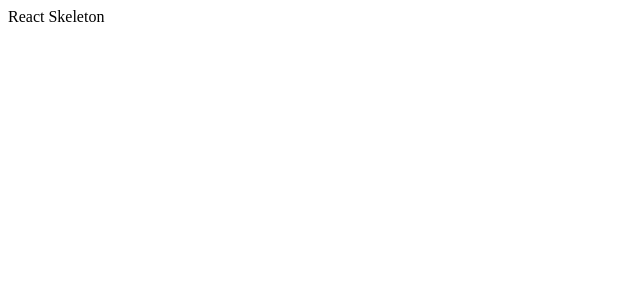
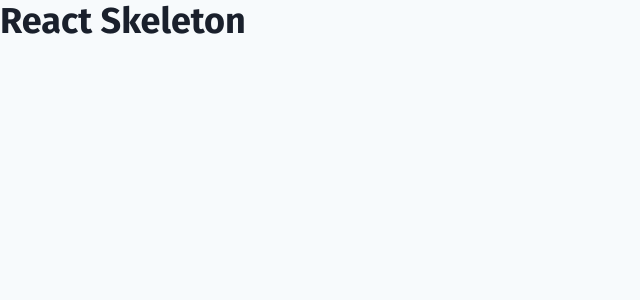
Before and after one commit to BojanStipic/react-skeleton, a React (Vite) app: page / in a window 1280 px wide. Shown: the top 300 px of the page, without its empty margins (0-640 px from the left). Built offline with nearby package versions, Linux system fonts and the light colour scheme.

Commit message:
Install chakra-ui

```diff
--- a/src/App.tsx
+++ b/src/App.tsx
@@ -1,3 +1,5 @@
+import { Heading } from "@chakra-ui/react";
+
 export const App = () => {
-  return <div>React Skeleton</div>;
+  return <Heading>React Skeleton</Heading>;
 };
--- a/src/main.tsx
+++ b/src/main.tsx
@@ -1,11 +1,15 @@
 import { StrictMode } from "react";
 import { createRoot } from "react-dom/client";
+import { ChakraProvider } from "@chakra-ui/react";
 
 import { App } from "./App";
+import { theme } from "./theme";
 
 // eslint-disable-next-line @typescript-eslint/no-non-null-assertion
 createRoot(document.getElementById("root")!).render(
   <StrictMode>
-    <App />
+    <ChakraProvider theme={theme}>
+      <App />
+    </ChakraProvider>
   </StrictMode>
 );
--- /dev/null
+++ b/src/theme.ts
@@ -0,0 +1,78 @@
+import {
+  extendTheme,
+  theme as defaultTheme,
+  withDefaultColorScheme,
+} from "@chakra-ui/react";
+import { mode, StyleFunctionProps } from "@chakra-ui/theme-tools";
+
+import "@fontsource/alfa-slab-one";
+import "@fontsource/fira-sans/100.css";
+import "@fontsource/fira-sans/100-italic.css";
+import "@fontsource/fira-sans/200.css";
+import "@fontsource/fira-sans/200-italic.css";
+import "@fontsource/fira-sans/300.css";
+import "@fontsource/fira-sans/300-italic.css";
+import "@fontsource/fira-sans/400.css";
+import "@fontsource/fira-sans/400-italic.css";
+import "@fontsource/fira-sans/500.css";
+import "@fontsource/fira-sans/500-italic.css";
+import "@fontsource/fira-sans/600.css";
+import "@fontsource/fira-sans/600-italic.css";
+import "@fontsource/fira-sans/700.css";
+import "@fontsource/fira-sans/700-italic.css";
+import "@fontsource/fira-sans/800.css";
+import "@fontsource/fira-sans/800-italic.css";
+import "@fontsource/fira-sans/900.css";
+import "@fontsource/fira-sans/900-italic.css";
+import "@fontsource/source-code-pro/200.css";
+import "@fontsource/source-code-pro/200-italic.css";
+import "@fontsource/source-code-pro/300.css";
+import "@fontsource/source-code-pro/300-italic.css";
+import "@fontsource/source-code-pro/400.css";
+import "@fontsource/source-code-pro/400-italic.css";
+import "@fontsource/source-code-pro/500.css";
+import "@fontsource/source-code-pro/500-italic.css";
+import "@fontsource/source-code-pro/600.css";
+import "@fontsource/source-code-pro/600-italic.css";
+import "@fontsource/source-code-pro/700.css";
+import "@fontsource/source-code-pro/700-italic.css";
+import "@fontsource/source-code-pro/900.css";
+import "@fontsource/source-code-pro/900-italic.css";
+
+export const theme = extendTheme(
+  {
+    config: {
+      initialColorMode: "system",
+    },
+    colors: {
+      brand: defaultTheme.colors.red,
+    },
+    fonts: {
+      logo: `"Alfa Slab One", serif`,
+      heading: `"Fira Sans", sans-serif`,
+      body: `"Fira Sans", sans-serif`,
+      mono: `"Source Code Pro", monospace`,
+    },
+    shadows: {
+      outline: "none",
+    },
+    components: {
+      Input: {
+        defaultProps: {
+          focusBorderColor: "brand.200",
+        },
+      },
+    },
+    styles: {
+      global: (props: StyleFunctionProps) => ({
+        html: {
+          scrollBehavior: "smooth",
+        },
+        body: {
+          bg: mode("gray.50", "gray.800")(props),
+        },
+      }),
+    },
+  },
+  withDefaultColorScheme({ colorScheme: "brand" })
+);
```
Also changed, not shown: package.json (+9 -1 lines), 1 other file (tests, documents, lock files or other folders).
